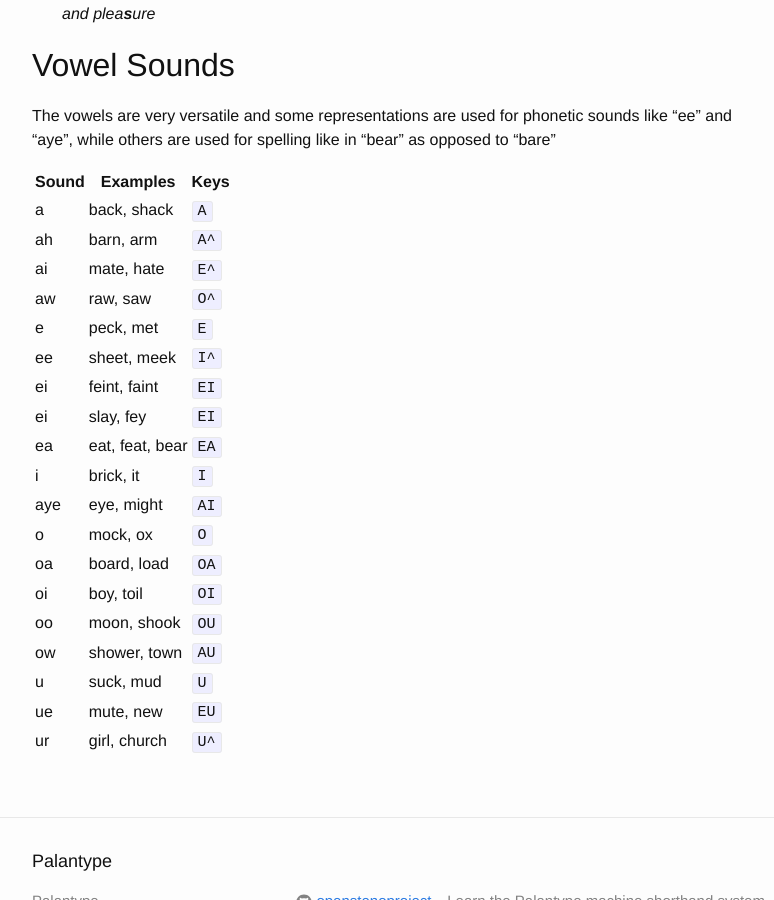
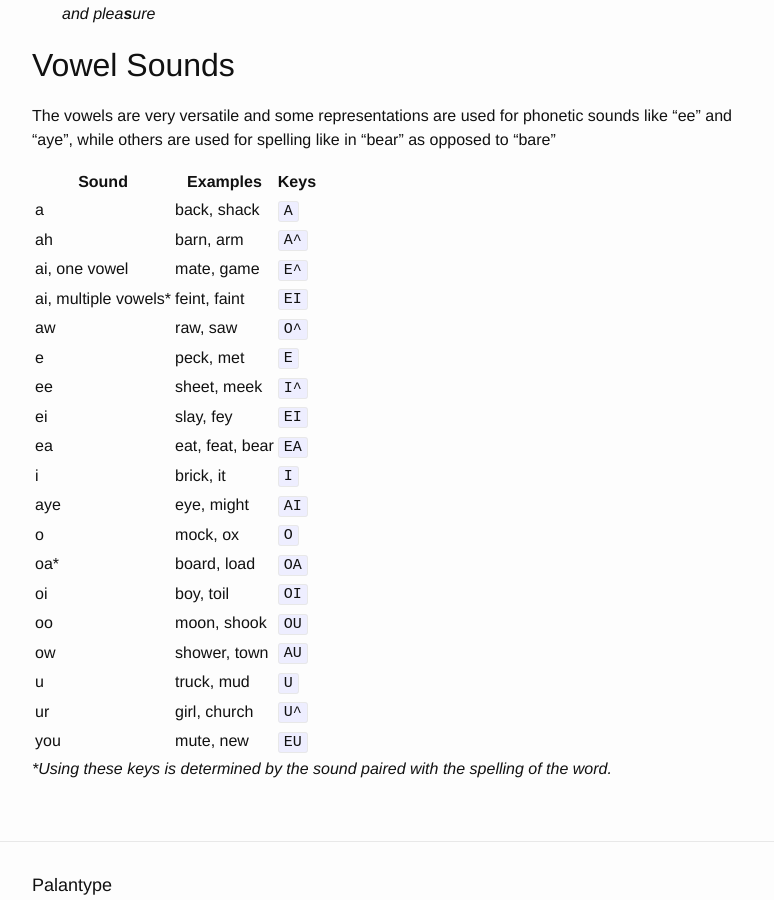
Before and after one commit to openstenoproject/palantype, a Jekyll site: the page built from _posts/2016-08-21-learn-palantype.markdown, in a window 1280 px wide and 900 px high, scrolled down 4570 px. Shown: the whole window, without its empty margins (238-1012 px from the left). Built offline with Jekyll 4.4.1, drawn with Linux system fonts in a browser that asks for light colours.

Commit message:
Fixes and license clarification

```diff
--- a/_posts/2016-08-21-learn-palantype.markdown
+++ b/_posts/2016-08-21-learn-palantype.markdown
@@ -94,20 +94,22 @@ The vowels are very versatile and some representations are used for phonetic sou
 |-------|----------|------|
 | a | back, shack | `A` |
 | ah | barn, arm | `A^` |
-| ai | mate, hate | `E^` |
+| ai, one vowel | mate, game | `E^` |
+| ai, multiple vowels* | feint, faint | `EI` |
 | aw | raw, saw | `O^` |
 | e | peck, met | `E` |
 | ee | sheet, meek | `I^` |
-| ei | feint, faint | `EI` |
 | ei | slay, fey | `EI` |
 | ea | eat, feat, bear | `EA` |
 | i | brick, it | `I` |
 | aye | eye, might | `AI` |
 | o | mock, ox | `O` |
-| oa | board, load | `OA` |
+| oa* | board, load | `OA` |
 | oi | boy, toil | `OI` |
 | oo | moon, shook | `OU` |
 | ow | shower, town | `AU` |
-| u | suck, mud | `U` |
-| ue | mute, new | `EU` |
+| u | truck, mud | `U` |
 | ur | girl, church | `U^` |
+| you | mute, new | `EU` |
+
+*\*Using these keys is determined by the sound paired with the spelling of the word.*
```
Also changed, not shown: other parts of _posts/2016-08-21-learn-palantype.markdown (+2 -2 lines), README.md.
